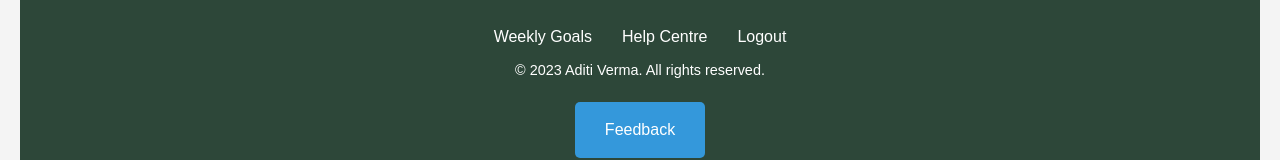
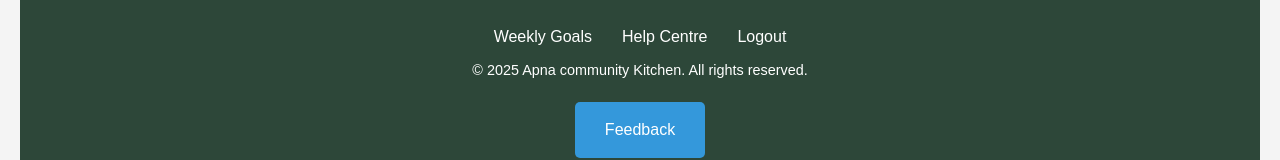
Before and after one commit to katiyarabhay/Food-Waste-Management, a plain HTML site: page index.html in a window 1280 px wide. Shown: the part 1727-1887 px from the top of the page. Drawn offline with Linux system fonts and the light colour scheme; a script that the page names is missing.

Commit message:
Update index.html

```diff
--- a/index.html
+++ b/index.html
@@ -123,7 +123,7 @@ At Apna Community Kitchen , we believe in the power of community and the impact
         <li><a href="https://forms.gle/n1SHshKTgDEpqzYL7">Help Centre</a></li>
         <li><a href="#">Logout</a></li>
       </ul>
-      <p>&copy; 2023 Aditi Verma. All rights reserved.</p>
+      <p>&copy; 2025 Apna community Kitchen. All rights reserved.</p>
     </div>
     <script src="https://cdn.jotfor.ms/s/umd/latest/for-embedded-agent.js"></script>
 <script>
```
